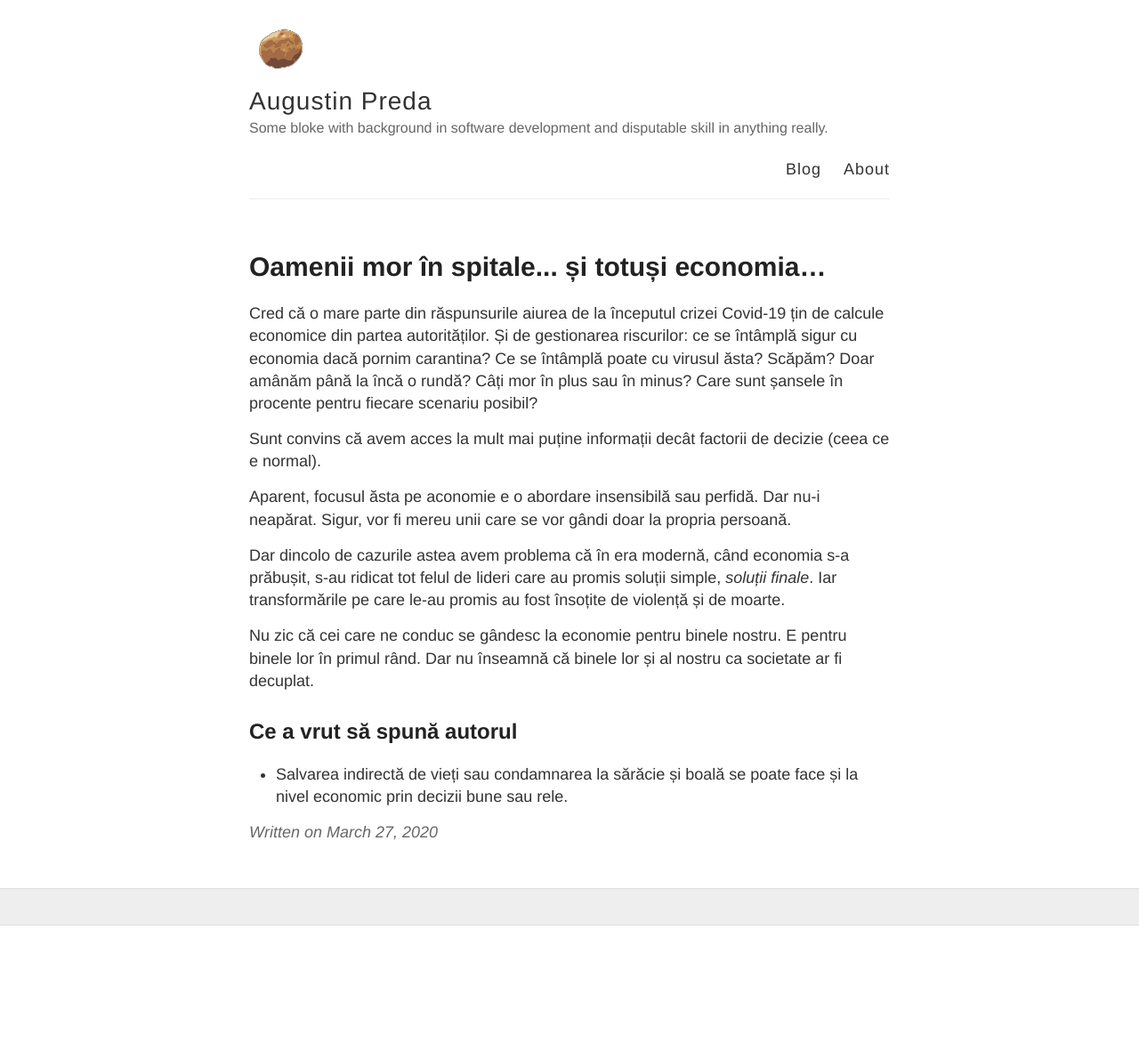
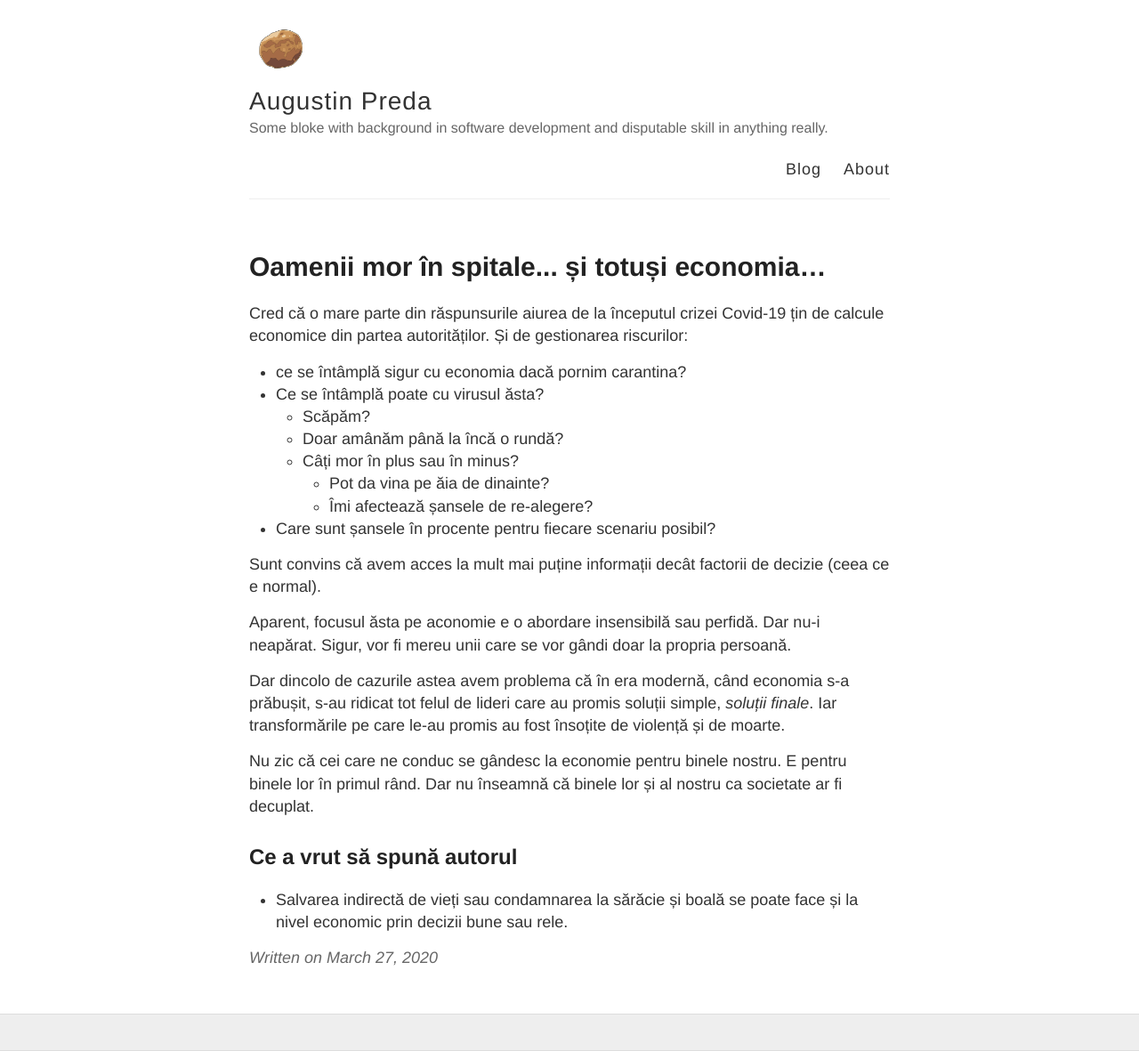
Before and after one commit to dezGusty/dezGusty.github.io, a Jekyll site: the page built from _posts/2020-03-27-oameni-mor-in-spitale-si-totusi-economia.md, in a window 1280 px wide. Shown: the whole page at 89% size. Built offline with Jekyll 4.4.1, drawn with Linux system fonts in a browser that asks for light colours; before the commit the page ends 1040 px from its top, so only the background shows below that.

Commit message:
post oameni mor in spitale upd

```diff
--- a/_posts/2020-03-27-oameni-mor-in-spitale-si-totusi-economia.md
+++ b/_posts/2020-03-27-oameni-mor-in-spitale-si-totusi-economia.md
@@ -3,7 +3,16 @@ layout: post
 title: Oamenii mor în spitale... și totuși economia…
 ---
 
-Cred că o mare parte din răspunsurile aiurea de la începutul crizei Covid-19 țin de calcule economice din partea autorităților. Și de gestionarea riscurilor: ce se întâmplă sigur cu economia dacă pornim carantina? Ce se întâmplă poate cu virusul ăsta? Scăpăm? Doar amânăm până la încă o rundă? Câți mor în plus sau în minus? Care sunt șansele în procente pentru fiecare scenariu posibil?
+Cred că o mare parte din răspunsurile aiurea de la începutul crizei Covid-19 țin de calcule economice din partea autorităților. Și de gestionarea riscurilor:
+
+- ce se întâmplă sigur cu economia dacă pornim carantina?
+- Ce se întâmplă poate cu virusul ăsta?
+  - Scăpăm?
+  - Doar amânăm până la încă o rundă?
+  - Câți mor în plus sau în minus?
+    - Pot da vina pe ăia de dinainte?
+    - Îmi afectează șansele de re-alegere?
+- Care sunt șansele în procente pentru fiecare scenariu posibil?
 
 Sunt convins că avem acces la mult mai puține informații decât factorii de decizie (ceea ce e normal).
 
```
